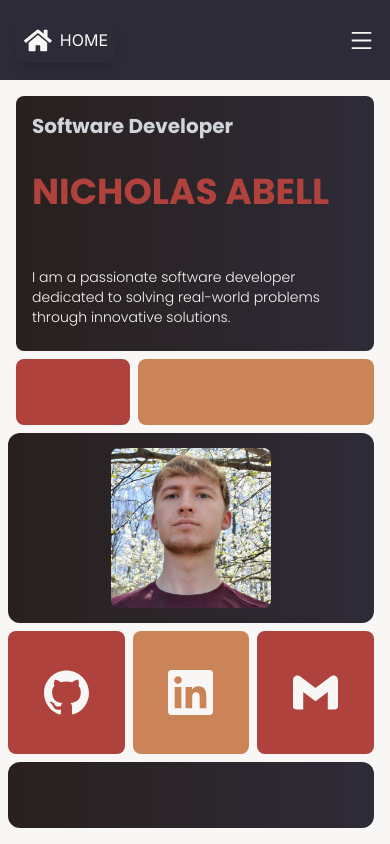
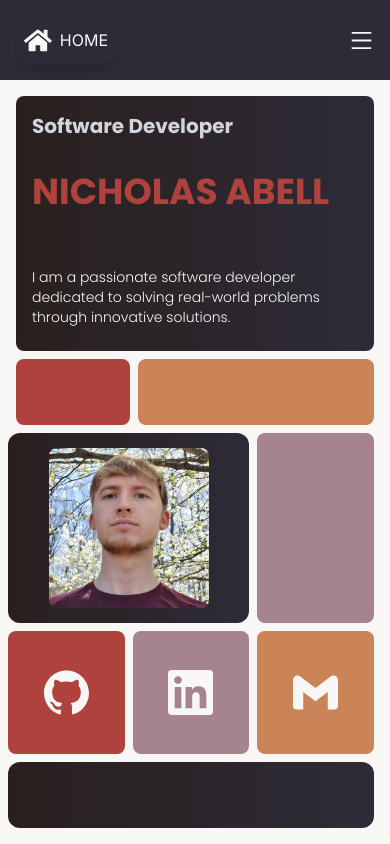
Before and after one commit to Nicholas-Abell/portfolio_V3, a Next.js app: page / in a window 390 px wide. Shown: the top 844 px of the page. Built offline with nearby package versions, Linux system fonts and the light colour scheme.

Commit message:
added decorative block on mobile

```diff
--- a/components/hero/Hero.tsx
+++ b/components/hero/Hero.tsx
@@ -31,8 +31,7 @@ const Hero: React.FC<HeroProps> = () => {
         <div className="rounded-lg bg-darkAccent col-span-2 row-span-2" />
       </div>
       <div className="h-full grid-cols-3 grid-rows-6 grid gap-2 p-4 pt-2 sm:pt-4 pl-2 col-span-3 sm:col-span-1">
-        <div className="bg-gradient-to-r from-dark to-darker rounded-xl col-span-3 relative flex justify-center items-center row-span-3">
-          <div className="flex flex-col md:flex-row items-center justify-center gap-4">
+        <div className="bg-gradient-to-r from-dark to-darker rounded-xl col-span-2 sm:col-span-3 relative flex justify-center items-center row-span-3">
           <div className="relative w-[160px] h-[160px] lg:w-[240px] lg:h-[240px]">
             <Image
               src="/profile.png"
@@ -42,7 +41,7 @@ const Hero: React.FC<HeroProps> = () => {
             />
           </div>
         </div>
-        </div>
+        <div className="bg-accent row-span-3 rounded-lg block sm:hidden" />
         <Link
           href="https://github.com/Nicholas-Abell"
           className="row-span-2 sm:row-span-1"
@@ -69,7 +68,7 @@ const Hero: React.FC<HeroProps> = () => {
               rotate: [5, -5, 5, -5, 0],
               transition: { duration: 0.3 },
             }}
-            className="bg-darkAccent rounded-lg flex justify-center items-center w-full h-full"
+            className="bg-accent rounded-lg flex justify-center items-center w-full h-full"
           >
             <SiLinkedin size={45} className="text-light" />
           </motion.div>
@@ -84,7 +83,7 @@ const Hero: React.FC<HeroProps> = () => {
               rotate: [-5, 5, -5, 5, 0],
               transition: { duration: 0.3 },
             }}
-            className="bg-main w-full h-full rounded-lg flex
+            className="bg-darkAccent w-full h-full rounded-lg flex
             justify-center items-center"
           >
             <SiGmail size={45} className="text-light" />
```
Lines whose indentation alone changed are shown as unchanged.
